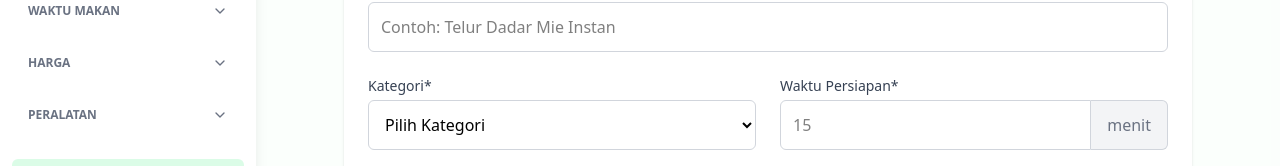
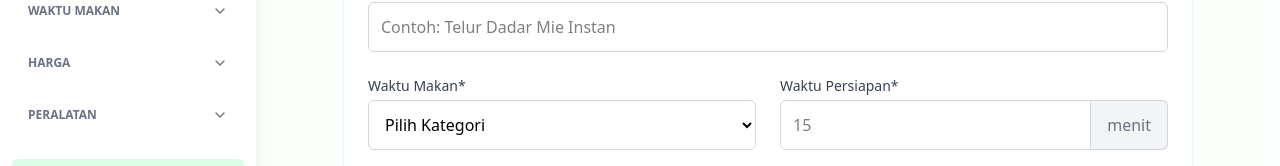
Before and after one commit to MarioSitepu/LKMO-KULINER, a React (Vite) app in the folder lkmo-fe/: page /upload in a window 1280 px wide. Shown: the part 262-428 px from the top of the page. Built offline with nearby package versions, Linux system fonts and the light colour scheme; sample sign-in values are in the browser's storage.

Commit message:
fix : changing categories to waktu makan

```diff
--- a/lkmo-fe/src/pages/UploadRecipePage.tsx
+++ b/lkmo-fe/src/pages/UploadRecipePage.tsx
@@ -220,7 +220,7 @@ export default function UploadRecipePage() {
                   htmlFor="category"
                   className="block text-sm font-medium text-gray-700 mb-1"
                 >
-                  Kategori*
+                Waktu Makan*
                 </label>
                 <select
                   id="category"
```
